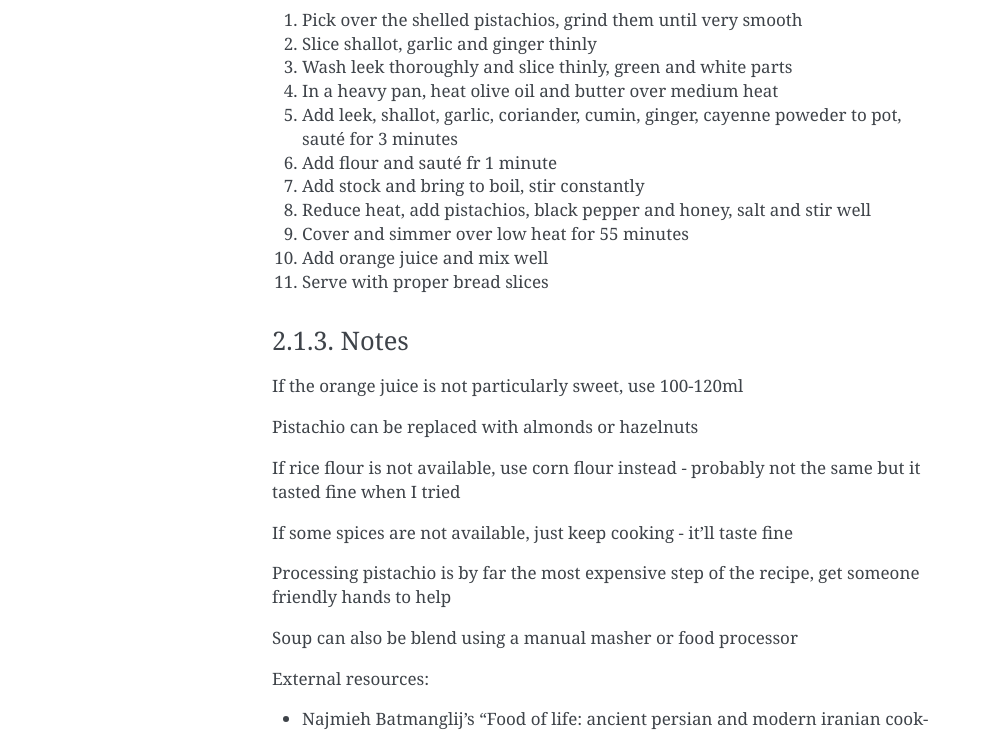
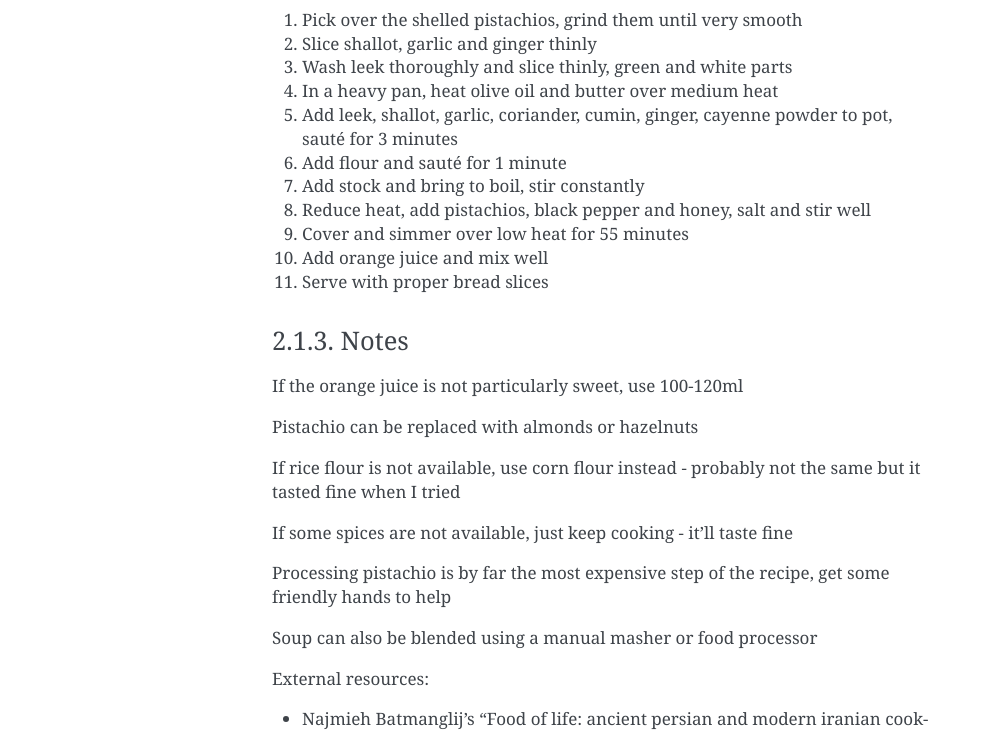
Before and after one commit to paultheweird/malibucooks, a Sphinx documentation site: the page built from docs/recipes/soups.rst, in a window 1280 px wide. Shown: the part 679-1413 px from the top of the page, without its empty margins (148-1141 px from the left). Built offline with Sphinx 7.4.7, drawn with Linux system fonts in a browser that asks for light colours.

Commit message:
Update soups.rst
Some small typo fixes

```diff
--- a/docs/recipes/soups.rst
+++ b/docs/recipes/soups.rst
@@ -29,8 +29,8 @@ Steps
 2. Slice shallot, garlic and ginger thinly
 3. Wash leek thoroughly and slice thinly, green and white parts
 4. In a heavy pan, heat olive oil and butter over medium heat
-5. Add leek, shallot, garlic, coriander, cumin, ginger, cayenne poweder to pot, sauté for 3 minutes
-6. Add flour and sauté fr 1 minute
+5. Add leek, shallot, garlic, coriander, cumin, ginger, cayenne powder to pot, sauté for 3 minutes
+6. Add flour and sauté for 1 minute
 7. Add stock and bring to boil, stir constantly
 8. Reduce heat, add pistachios, black pepper and honey, salt and stir well
 9. Cover and simmer over low heat for 55 minutes
@@ -47,9 +47,9 @@ If rice flour is not available, use corn flour instead - probably not the same b
 
 If some spices are not available, just keep cooking - it'll taste fine
 
-Processing pistachio is by far the most expensive step of the recipe, get someone friendly hands to help
+Processing pistachio is by far the most expensive step of the recipe, get some friendly hands to help
 
-Soup can also be blend using a manual masher or food processor
+Soup can also be blended using a manual masher or food processor
 
 External resources:
 
```
